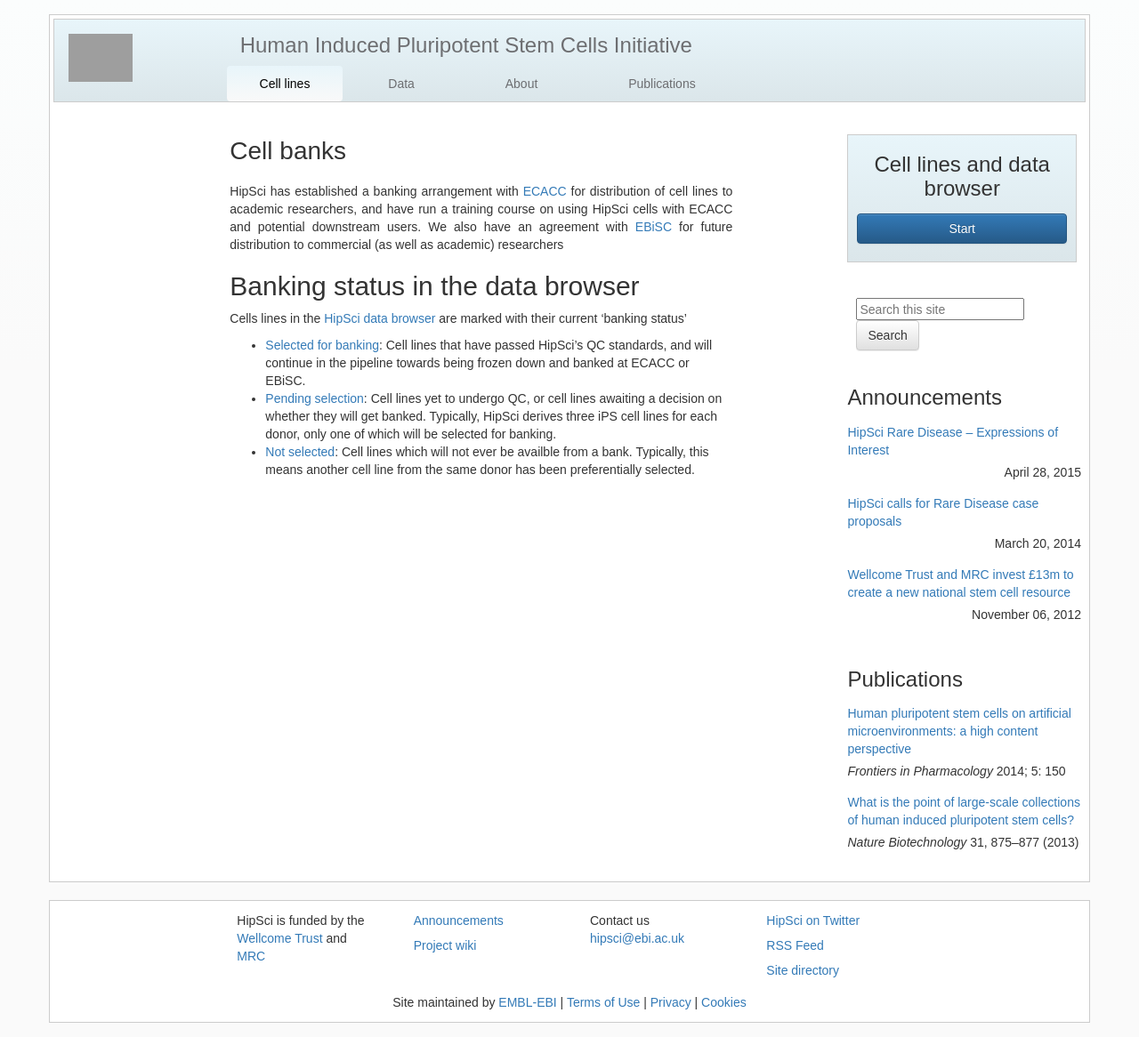
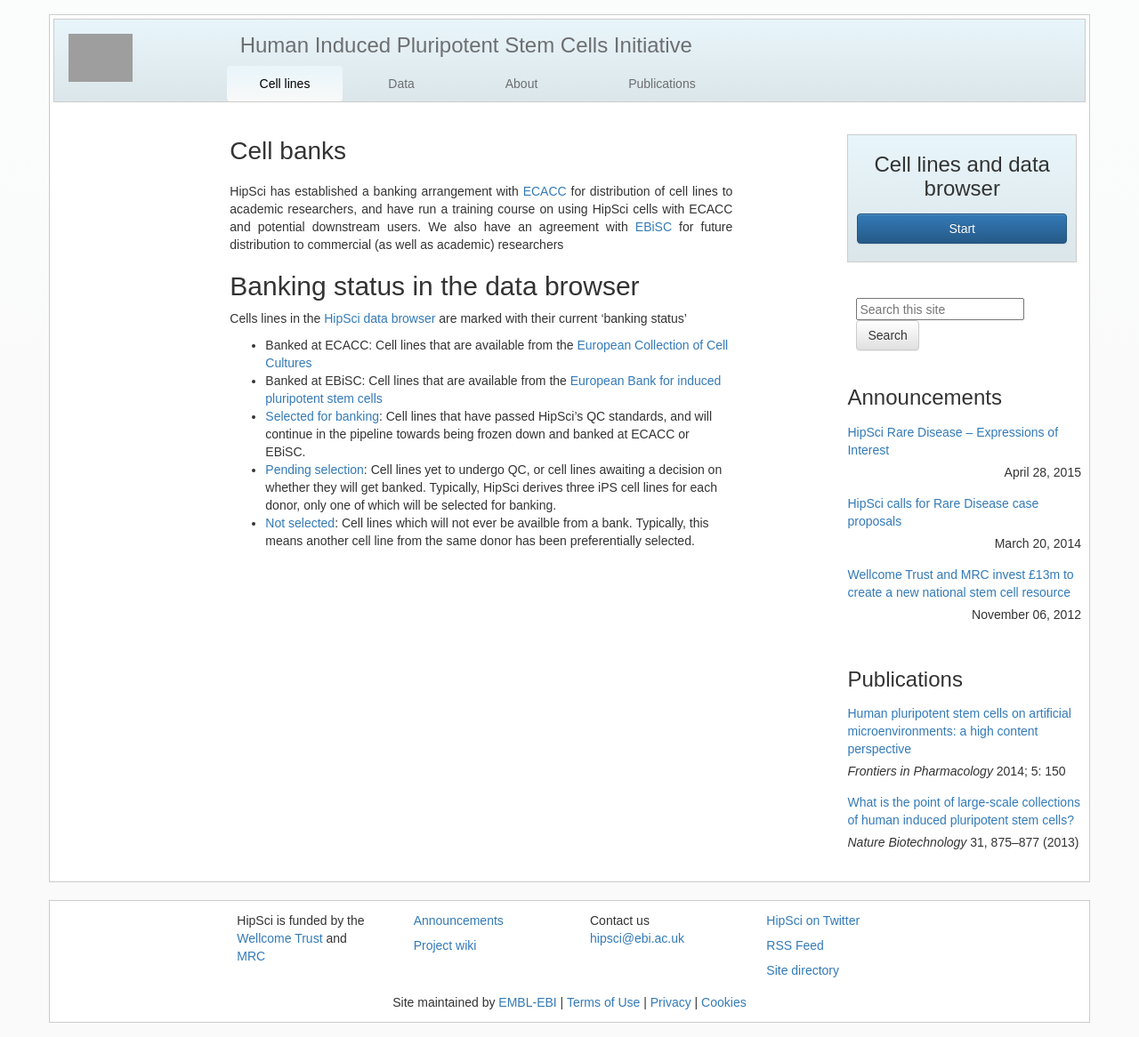
Before and after one commit to EMBL-EBI-GCA/gca_hipsci_website, a Jekyll site: the page built from cells/_posts/1111-11-11-banks.md, in a window 1280 px wide. Shown: the whole page at 89% size. Built offline with Jekyll 4.4.1, drawn with Linux system fonts in a browser that asks for light colours; nearby versions of some CDN libraries; grey boxes are pictures that could not be loaded.

Commit message:
Added banking status fields for ECACC and EBiSC

```diff
--- a/cells/_posts/1111-11-11-banks.md
+++ b/cells/_posts/1111-11-11-banks.md
@@ -15,6 +15,8 @@
 
 Cells lines in the [HipSci data browser]({{site.baseurl}}/lines) are marked with their current 'banking status'
 
+* Banked at ECACC: Cell lines that are available from the [European Collection of Cell Cultures](https://www.phe-culturecollections.org.uk/collections/ecacc.aspx)
+* Banked at EBiSC: Cell lines that are available from the [European Bank for induced pluripotent stem cells](http://www.ebisc.org/)
 * [Selected for banking]({{site.baseurl}}/lines?Banked%20Status[]=Selected%20for%20banking): Cell lines that have passed HipSci's QC standards, and will continue in the pipeline towards being frozen down and banked at ECACC or EBiSC.
 * [Pending selection]({{site.baseurl}}/lines?Banked%20Status[]=Pending%20selection): Cell lines yet to undergo QC, or cell lines awaiting a decision on whether they will get banked. Typically, HipSci derives three iPS cell lines for each donor, only one of which will be selected for banking.
 * [Not selected]({{site.baseurl}}/lines?Banked%20Status[]=Not%20selected): Cell lines which will not ever be availble from a bank. Typically, this means another cell line from the same donor has been preferentially selected.
```
